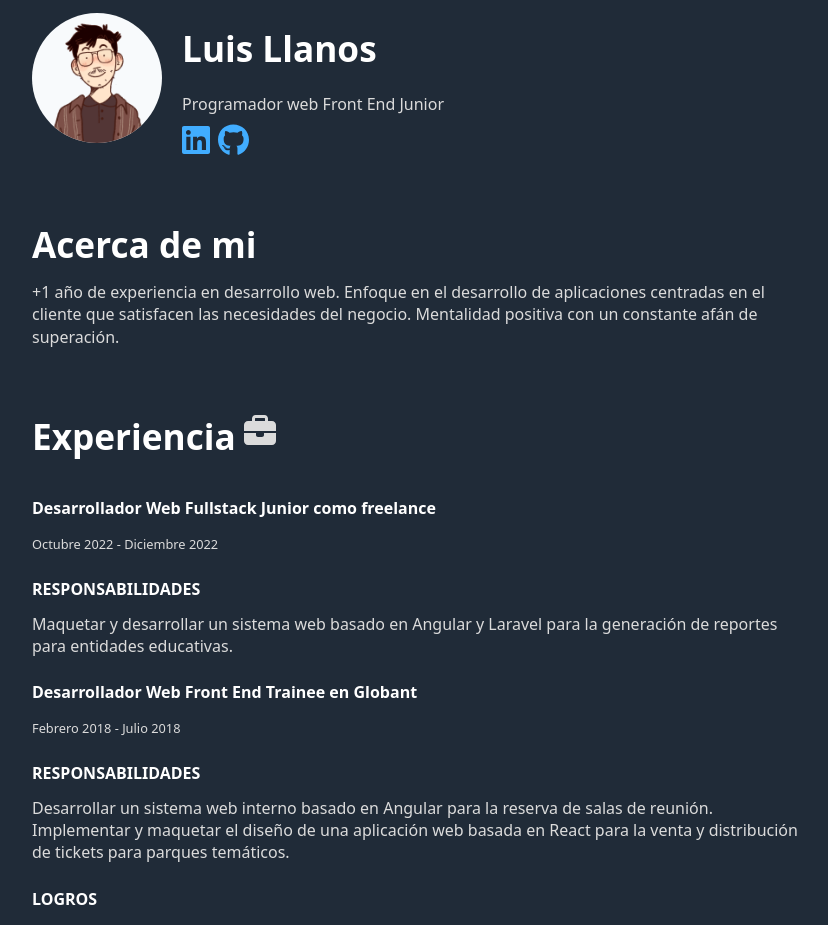
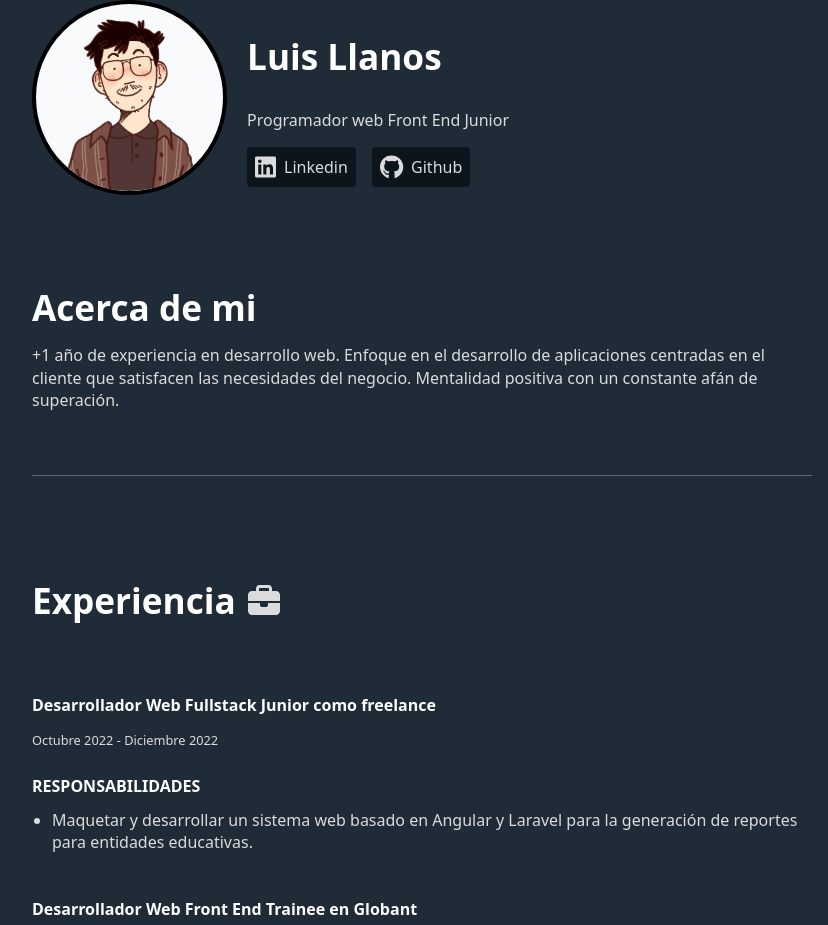
Before and after one commit to ljllanosl/portfolio-old, a React (Vite) app: page / in a window 1280 px wide. Shown: the part 60-985 px from the top of the page, without its empty margins (218-1046 px from the left). Built offline with nearby package versions, Linux system fonts and the light colour scheme.

Commit message:
added and changed colors

```diff
--- a/src/App.jsx
+++ b/src/App.jsx
@@ -6,9 +6,10 @@ import { Home } from './components/Home'
 function App () {
   return (
     <>
-      <main>
+      <main className='flex flex-col gap-16'>
         <Home />
         <About />
+        <hr />
         <Experience />
       </main>
     </>
--- a/src/components/About.jsx
+++ b/src/components/About.jsx
@@ -1,6 +1,6 @@
 export function About () {
   return (
-    <section id='about' className='pt-10'>
+    <section id='about'>
       <article>
         <h1>Acerca de mi</h1>
         <p>+1 año de experiencia en desarrollo web. Enfoque en el desarrollo de aplicaciones centradas en el cliente que satisfacen las necesidades del negocio. Mentalidad positiva con un constante afán de superación.</p>
--- a/src/components/Experience.jsx
+++ b/src/components/Experience.jsx
@@ -3,26 +3,34 @@ import { FontAwesomeIcon } from '@fortawesome/react-fontawesome'
 
 export function Experience () {
   return (
-    <section className='pt-10'>
-      <span className='flex flex-row justify-start items-center gap-2'>
-        <h1>Experiencia</h1>
-        <FontAwesomeIcon icon={faBriefcase} size='2xl' />
+    <section className='flex flex-col gap-5'>
+      <span className='flex flex-row justify-start items-center my-3 gap-3'>
+        <h1 className=''>Experiencia</h1>
+        <FontAwesomeIcon icon={faBriefcase} size='2xl' className='mb-[12px] mt-[24px]' />
       </span>
       <article>
+        <div>
           <h2>Desarrollador Web Fullstack Junior como freelance</h2>
           <small>Octubre 2022 - Diciembre 2022</small>
-        <h2>RESPONSABILIDADES</h2>
-        <ul>
+        </div>
+        <div>
+          <h3>RESPONSABILIDADES</h3>
+          <ul className='list-disc ml-5'>
             <li>
               Maquetar y desarrollar un sistema web basado en Angular y Laravel para la generación de reportes para entidades educativas.
             </li>
           </ul>
+        </div>
+
       </article>
       <article>
+        <div>
           <h2>Desarrollador Web Front End Trainee en Globant</h2>
           <small>Febrero 2018 - Julio 2018</small>
-        <h2>RESPONSABILIDADES</h2>
-        <ul>
+        </div>
+        <div>
+          <h3>RESPONSABILIDADES</h3>
+          <ul className='list-disc ml-5'>
             <li>
               Desarrollar un sistema web interno basado en Angular para la reserva de salas de reunión.
             </li>
@@ -30,12 +38,15 @@ export function Experience () {
               Implementar y maquetar el diseño de una aplicación web basada en React para la venta y distribución de tickets para parques temáticos.
             </li>
           </ul>
-        <h2>LOGROS</h2>
-        <ul>
+        </div>
+        <div>
+          <h3>LOGROS</h3>
+          <ul className='list-disc ml-5'>
             <li>
               Se diseñó e implementó un novedoso patrón de diseño para menús de selección en aplicaciones web.
             </li>
           </ul>
+        </div>
       </article>
 
     </section>
--- a/src/components/Home.jsx
+++ b/src/components/Home.jsx
@@ -5,17 +5,19 @@ import me from '../assets/download20231104002652.png'
 export function Home () {
   return (
     <section id='home' className='pt-10'>
-      <article className='hero flex sm:flex-row flex-col gap-5 items-center justify-center sm:justify-start'>
-        <img src={me} alt='yo' className='profile w-1/6 h-auto rounded-full bg-slate-50' />
-        <div className='flex flex-col gap-2 items-center sm:items-start justify-center sm:justify-start'>
+      <article className='flex sm:flex-row flex-col gap-5 items-center justify-center sm:justify-start'>
+        <img src={me} alt='yo' className='profile w-1/4 h-auto rounded-full bg-slate-50 border-4 rounded-full border-black' />
+        <div className='flex flex-col gap-4 items-center sm:items-start justify-center sm:justify-start'>
           <h1>Luis Llanos</h1>
           <p>Programador web Front End Junior</p>
-          <span className='flex flex-row gap-2 items-center justify-center sm:justify-start'>
-            <a href='https://www.linkedin.com/in/luisllanoslucas/' target='_blank' rel='noreferrer'>
-              <FontAwesomeIcon icon={faLinkedin} size='2xl' />
+          <span className='flex flex-row gap-4 items-center justify-center sm:justify-start'>
+            <a className='flex items-center rounded bg-[#0c151c] hover:bg-[#040a0f] text-[#dbdbdb] p-2 hover:no-underline' href='https://www.linkedin.com/in/luisllanoslucas/' target='_blank' rel='noreferrer'>
+              <FontAwesomeIcon icon={faLinkedin} size='xl' className='mr-2' />
+              Linkedin
             </a>
-            <a href='https://github.com/ljllanosl' target='_blank' rel='noreferrer'>
-              <FontAwesomeIcon icon={faGithub} size='2xl' />
+            <a className='flex items-center rounded bg-[#0c151c] hover:bg-[#040a0f] text-[#dbdbdb] p-2 hover:no-underline' href='https://github.com/ljllanosl' target='_blank' rel='noreferrer'>
+              <FontAwesomeIcon icon={faGithub} size='xl' className='mr-2' />
+              Github
             </a>
           </span>
         </div>
--- /dev/null
+++ b/src/components/Skills.jsx
@@ -0,0 +1,5 @@
+export default function Skills () {
+  return (
+    <h1>Skills</h1>
+  )
+}
```
Lines whose indentation alone changed are shown as unchanged.
